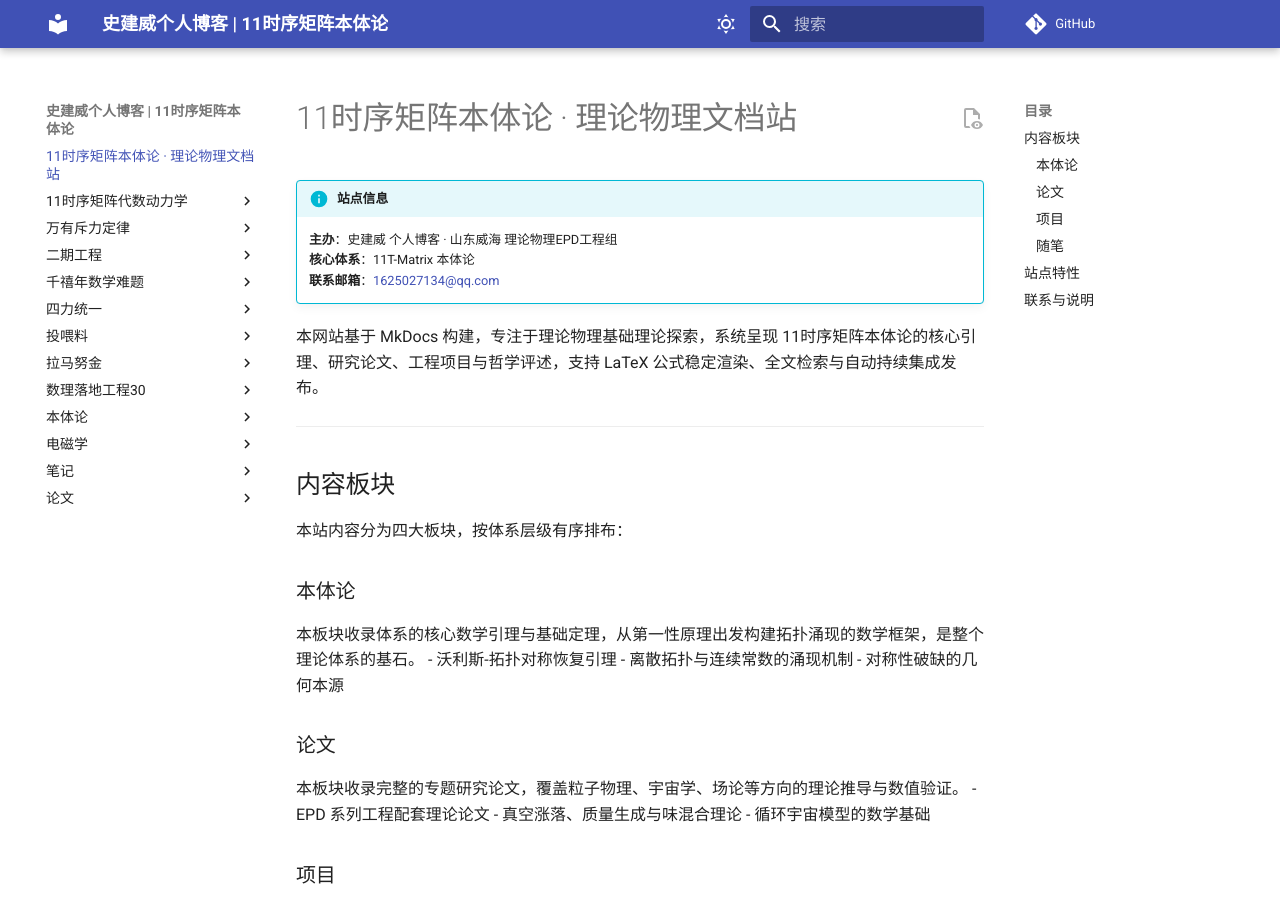
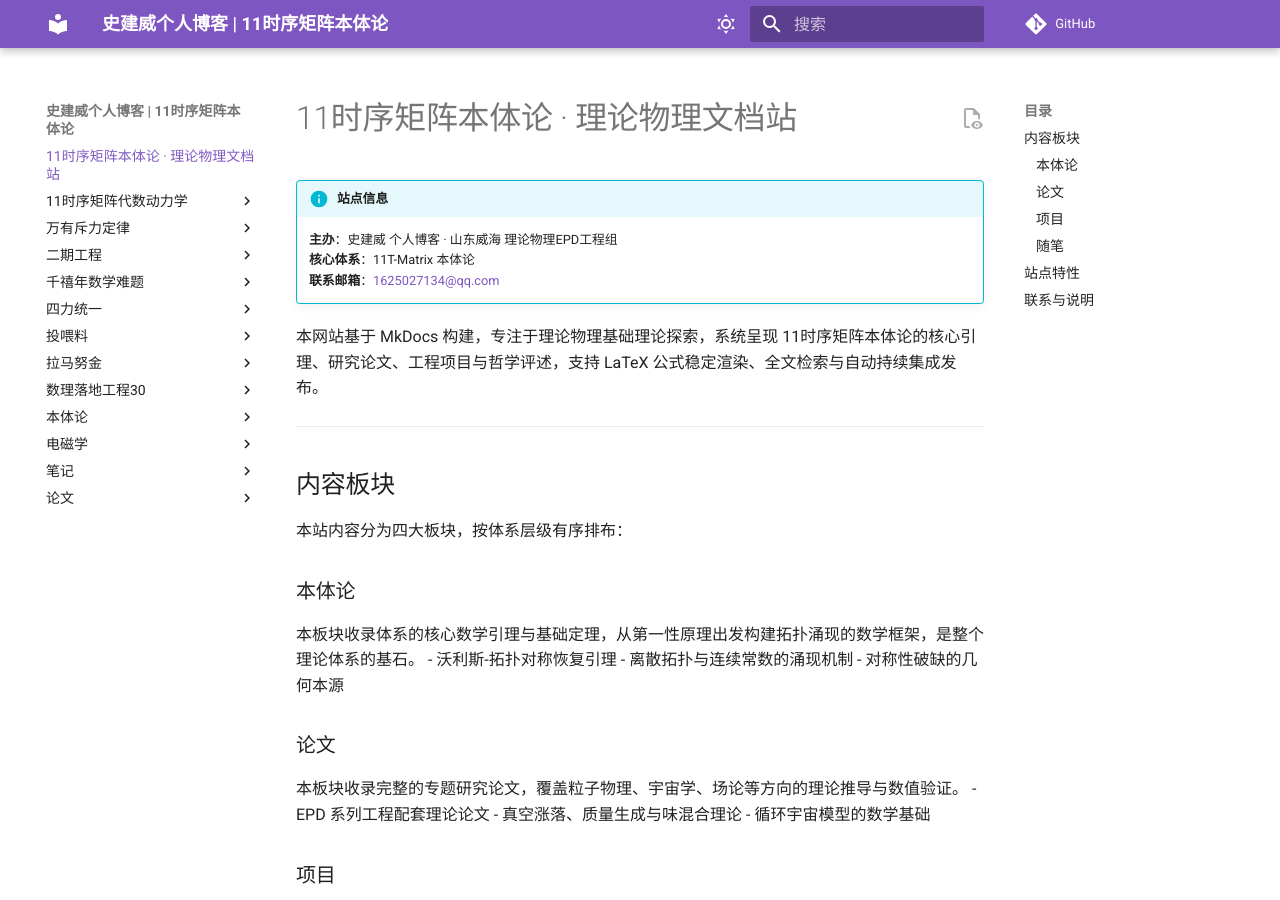
Before and after one commit to sjw719/11, an MkDocs documentation site: the page built from docs/index.md, in a window 1280 px wide and 900 px high. Built offline with MkDocs 1.6.1 and Material for MkDocs 9.7.7, drawn with Linux system fonts in a browser that asks for light colours; comment, search, counter and statistics services are not loaded.

Commit message:
Update mkdocs.yml

```diff
--- a/mkdocs.yml
+++ b/mkdocs.yml
@@ -22,15 +22,15 @@ theme:
   palette:
     - media: "(prefers-color-scheme: light)"
       scheme: default
-      primary: indigo
-      accent: indigo
+      primary: deep purple
+      accent: amber
       toggle:
         icon: material/weather-sunny
         name: 切换至暗色模式
     - media: "(prefers-color-scheme: dark)"
       scheme: slate
       primary: indigo
-      accent: indigo
+      accent: amber
       toggle:
         icon: material/weather-night
         name: 切换至亮色模式
```
